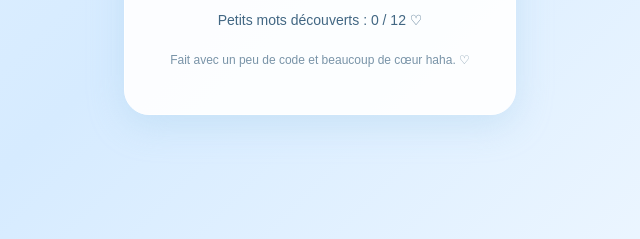
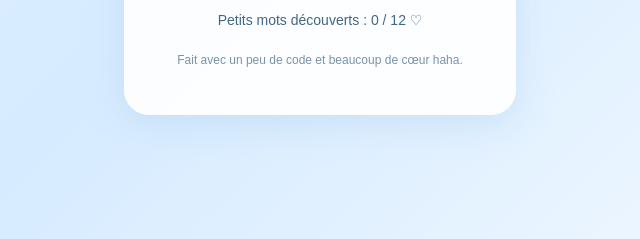
Before and after one commit to FenrirOFF/Little-Box-Of-Happiness, a plain HTML site: page index.html in a window 1280 px wide. Shown: the part 546-785 px from the top of the page, 320-960 px from the left. Drawn offline with Linux system fonts and the light colour scheme.

Commit message:
Fix footer text formatting in index.html

```diff
--- a/index.html
+++ b/index.html
@@ -153,7 +153,7 @@
     </div>
 
     <p class="footer">
-      Fait avec un peu de code et beaucoup de cœur haha. ♡
+      Fait avec un peu de code et beaucoup de cœur haha.
     </p>
   </main>
 
```
